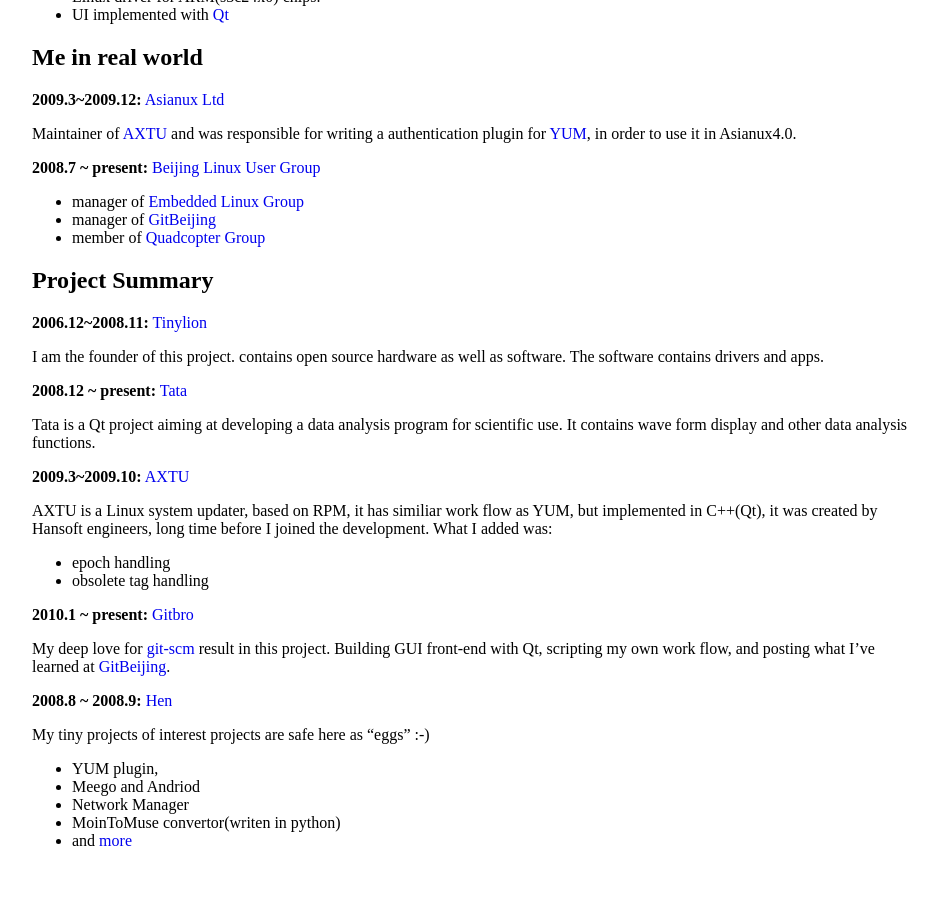
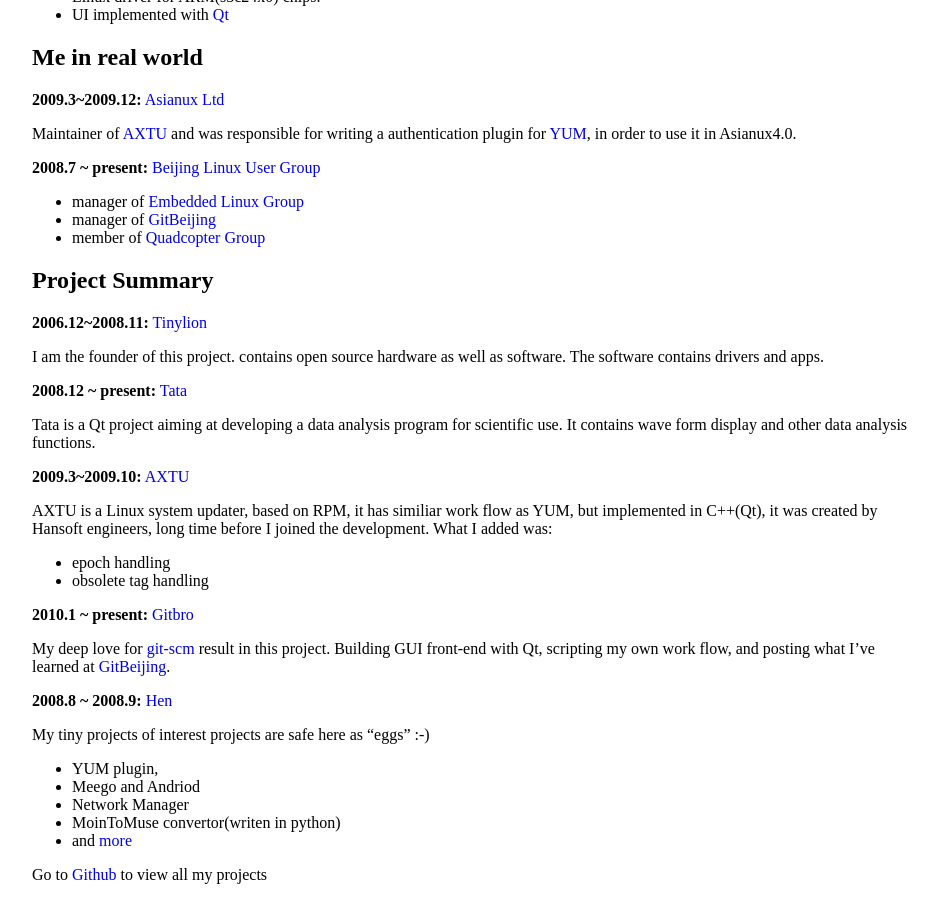
Before and after one commit to happypeter/happypeter.github.com, a Jekyll site: the page built from resume.md, in a window 1280 px wide and 900 px high, scrolled down 1191 px. Shown: the whole window, without its empty margins (168-1106 px from the left). Built offline with Jekyll 4.4.1, drawn with Linux system fonts in a browser that asks for light colours; Markdown is read by kramdown in place of the engine named in the settings; comment, search, counter and statistics services are not loaded; before the commit the page ends 2057 px from its top, so only the background shows below that.

Commit message:
all projects

```diff
--- a/resume.md
+++ b/resume.md
@@ -113,6 +113,7 @@
  - MoinToMuse convertor(writen in python)
  - and [more][hen]
 
+Go to [Github][github-peter] to view all my projects
 
 [asianux]: http://www.asianux.com
 [plc]: http://en.wikipedia.org/wiki/Programmable_logic_controller
@@ -135,3 +136,4 @@
 [hen]:http://happypeter.github.com/hen/
 [Gitbro]:http://happypeter.github.com/gitbro
 [git-scm]:http://git-scm.com
+[github-peter]:http://github.com/happypeter
```
